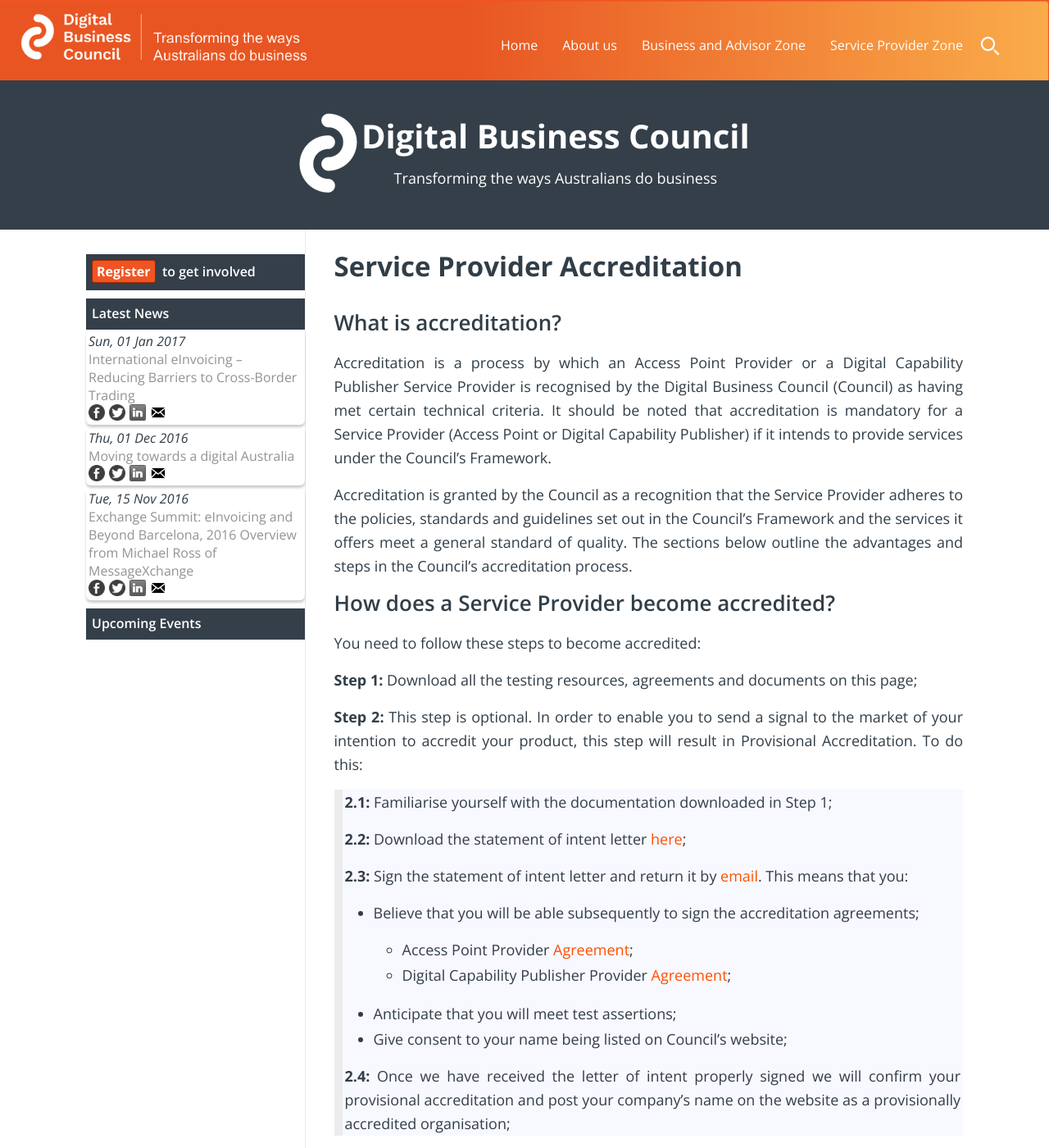
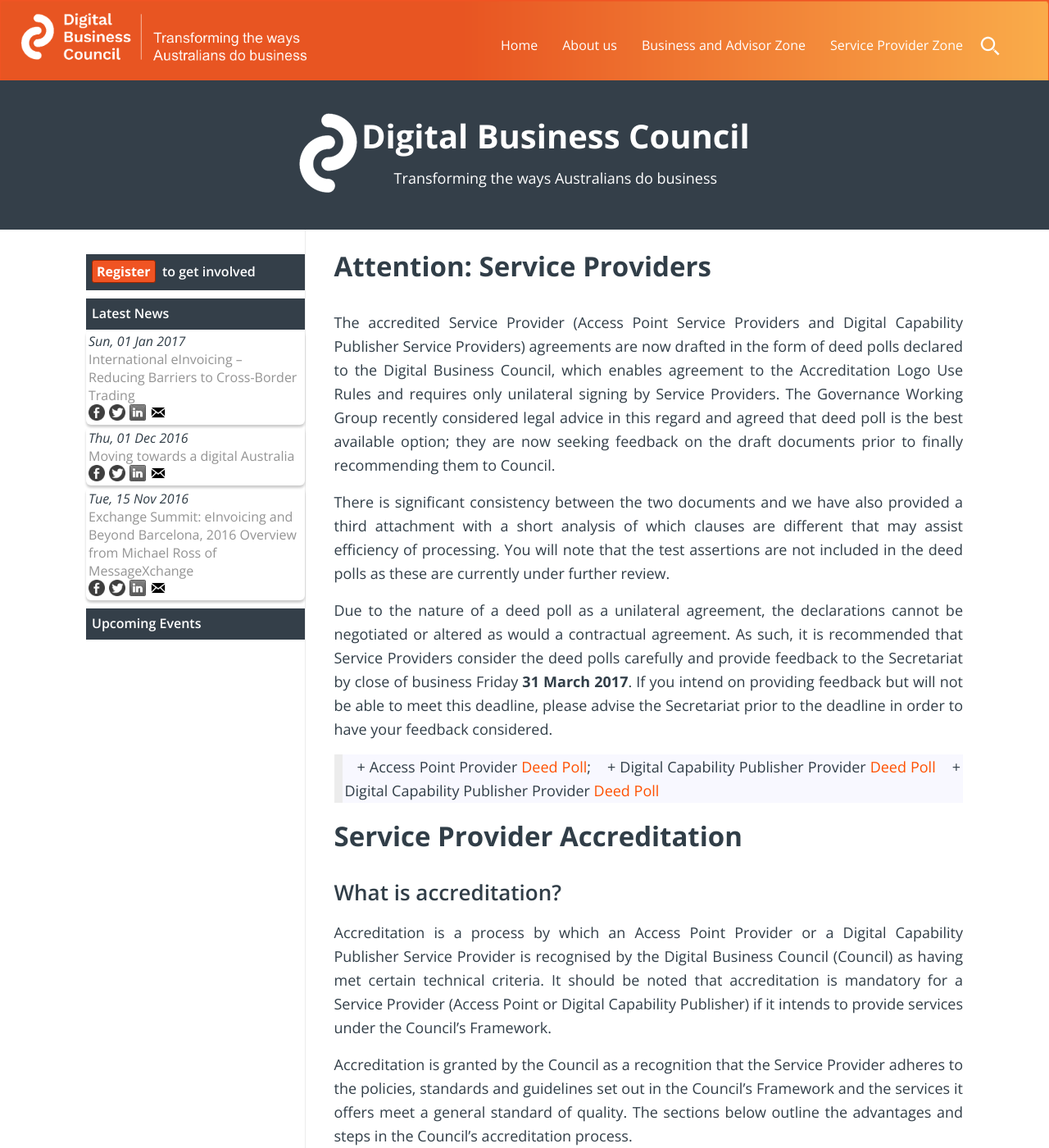
Before and after one commit to Digital-Business-Council/Digital-Business-Council.github.io, a Jekyll site: the page built from pages/service-provider-zone/get-accredited.md, in a window 1280 px wide and 1400 px high. Shown: the whole window at 82% size. Built offline with Jekyll 4.4.1, drawn with Linux system fonts in a browser that asks for light colours; comment, search, counter and statistics services are not loaded.

Commit message:
Update get-accredited.md
Accreditation update

```diff
--- a/pages/service-provider-zone/get-accredited.md
+++ b/pages/service-provider-zone/get-accredited.md
@@ -3,6 +3,19 @@
 title: Get Accredited
 permalink: /get-accredited/
 ---
+
+# Attention: Service Providers
+
+The accredited Service Provider
+(Access Point Service Providers and Digital Capability Publisher Service Providers) agreements are now drafted in the form of deed polls declared to the Digital Business Council, which enables agreement to the Accreditation Logo Use Rules and requires only unilateral signing by Service Providers. The Governance Working Group recently considered legal advice in this regard and agreed that deed poll is the best available option; they are now seeking feedback on the draft documents prior to finally recommending them to Council.
+
+There is significant consistency between the two documents and we have also provided a third attachment with a short analysis of which clauses are different that may assist efficiency of processing. You will note that the test assertions are not included in the deed polls as these are currently under further review.
+
+Due to the nature of a deed poll as a unilateral agreement, the declarations cannot be negotiated or altered as would a contractual agreement. As such, it is recommended that Service Providers consider the deed polls carefully and provide feedback to the Secretariat by close of business Friday **31 March 2017**. If you intend on providing feedback but will not be able to meet this deadline, please advise the Secretariat prior to the deadline in order to have your feedback considered.
+>   + Access Point Provider [Deed Poll]({{site.url | absolute}}/assets/Access Point Service Provider Deed Poll - V2 -DRAFT.pdf);
+>   + Digital Capability Publisher Provider [Deed Poll]({{site.url | absolute}}/assets/Digital Capability Publisher Service Provider Deed Poll - V2 - DRAFT.pdf)
+>   + Digital Capability Publisher Provider [Deed Poll]({{site.url | absolute}}/assets/Differing Clauses for Digital Capability Publisher Deed Poll.pdf)
+
 
 # Service Provider Accreditation
 
```
